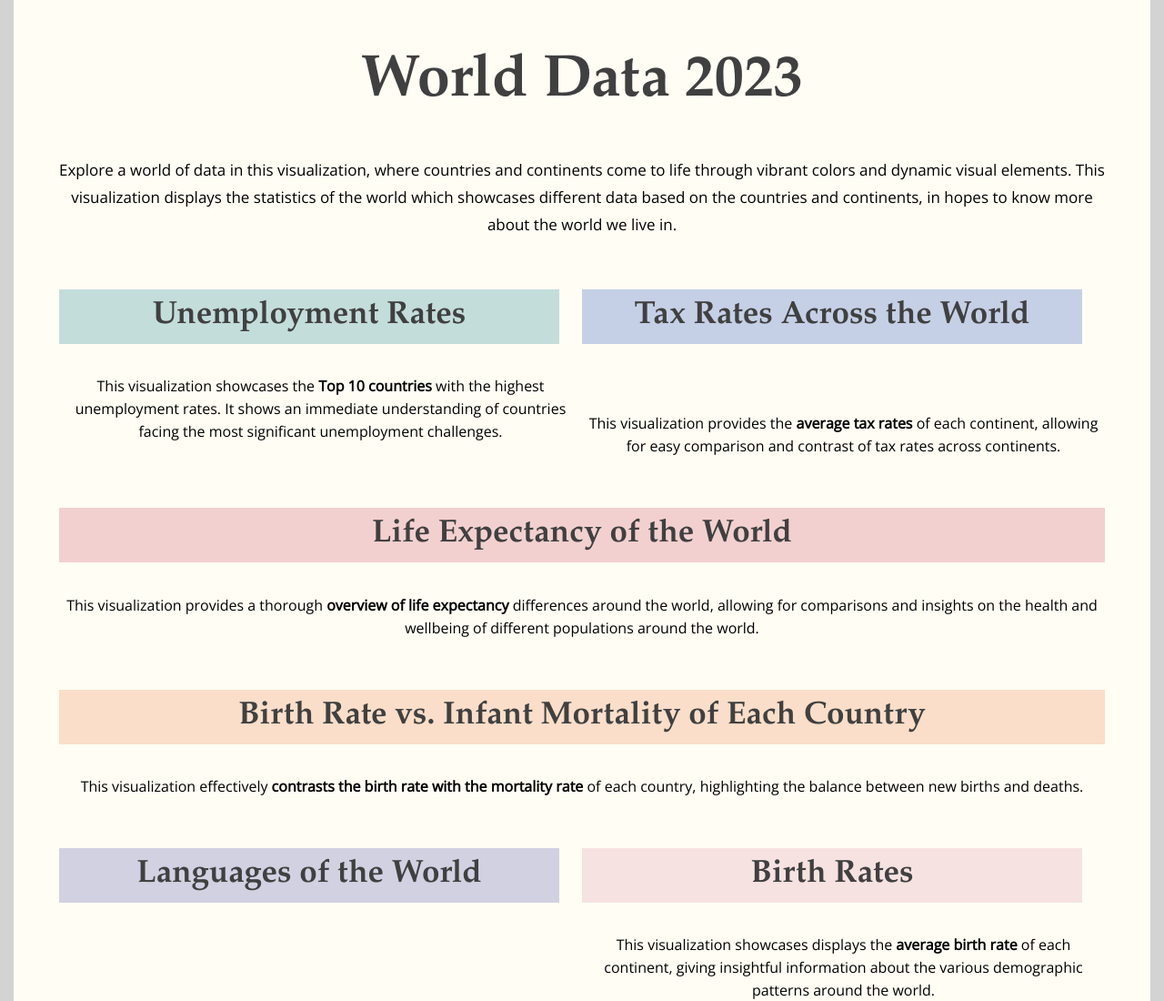
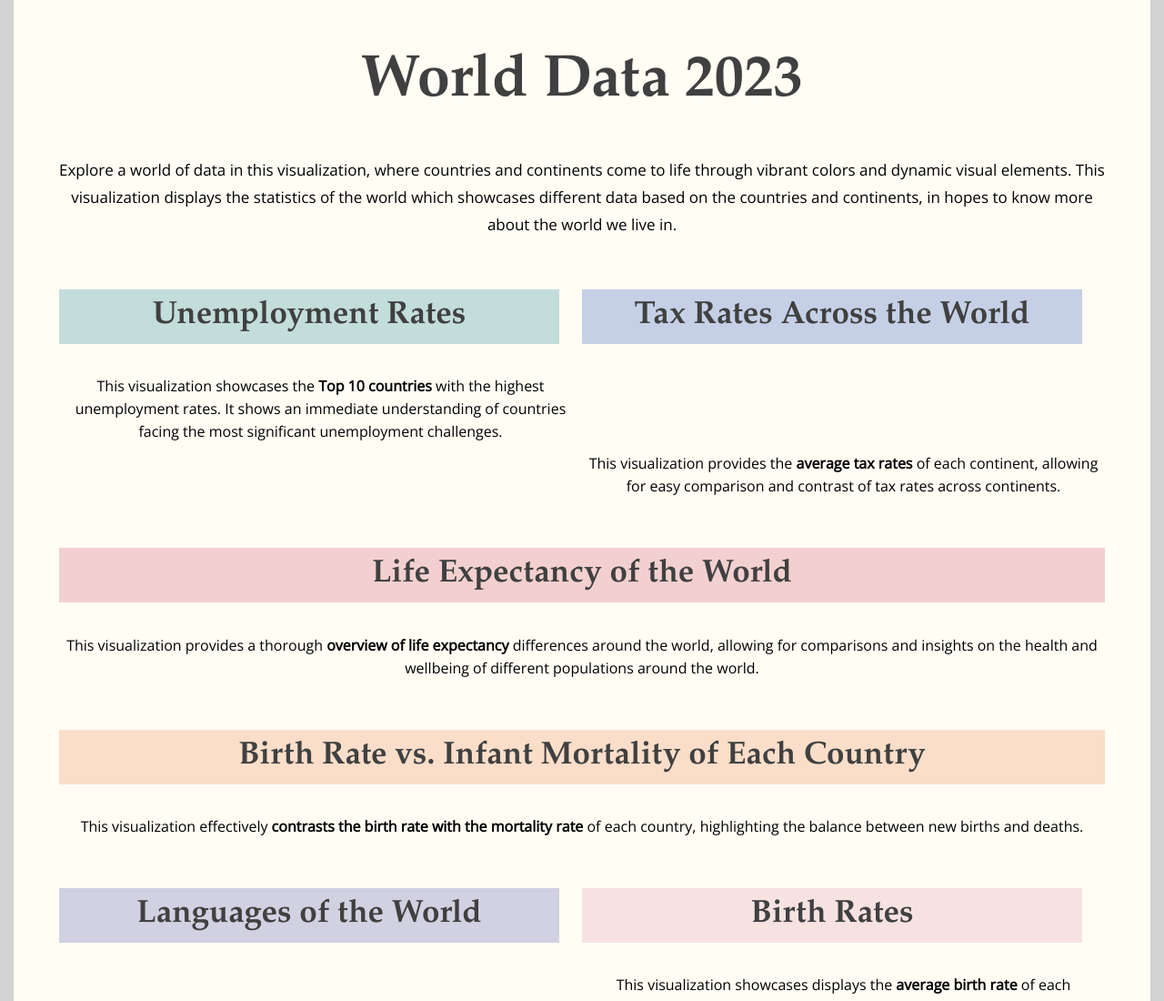
Before and after one commit to jsoh0011/FIT3179_Vis2, a plain HTML site: page index.html in a window 1280 px wide. Shown: the top 1100 px of the page at 91% size. Drawn offline with nearby package versions, Linux system fonts and the light colour scheme; a script that the page names is missing.

Commit message:
Add files via upload

```diff
--- a/css/styles.css
+++ b/css/styles.css
@@ -46,7 +46,7 @@ p {
 }
 
 #donutText {
-	padding-top: 46px;
+	padding-top: 90px;
 }
 
 #worldText {
```
